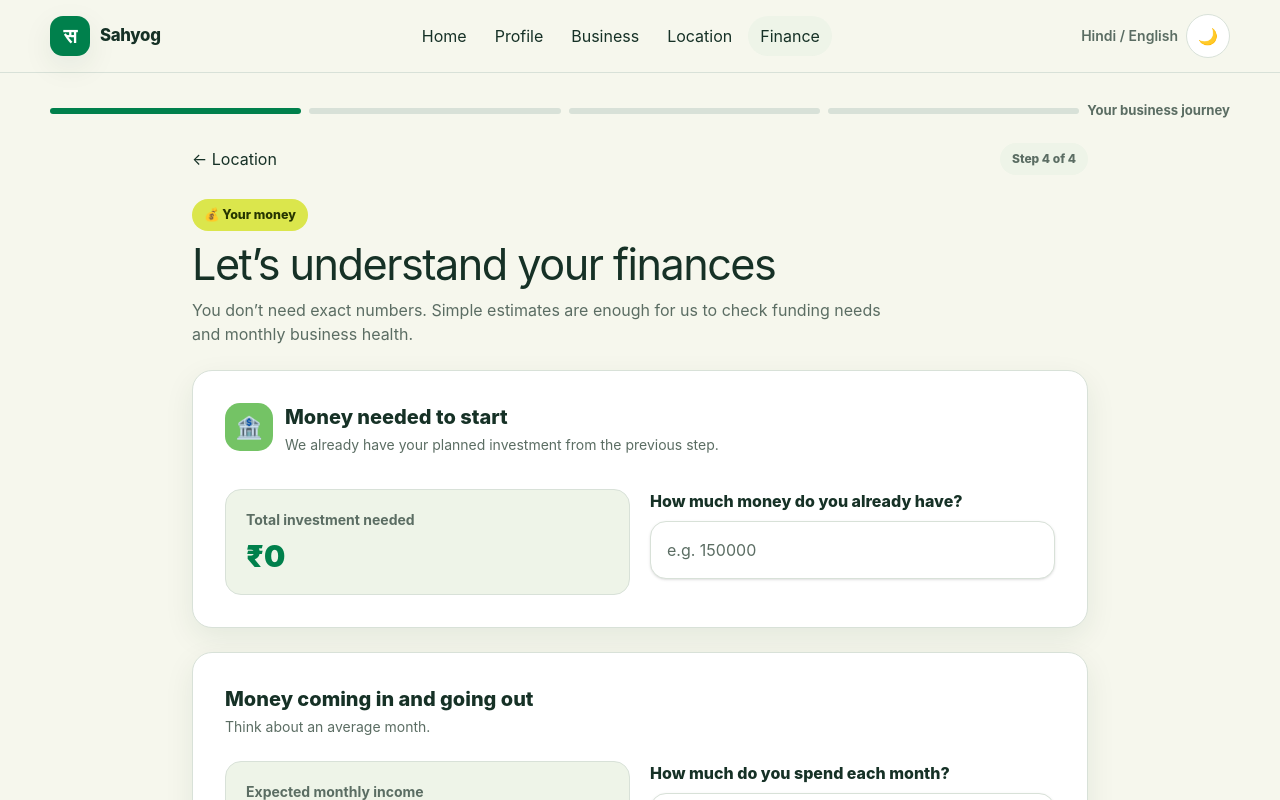
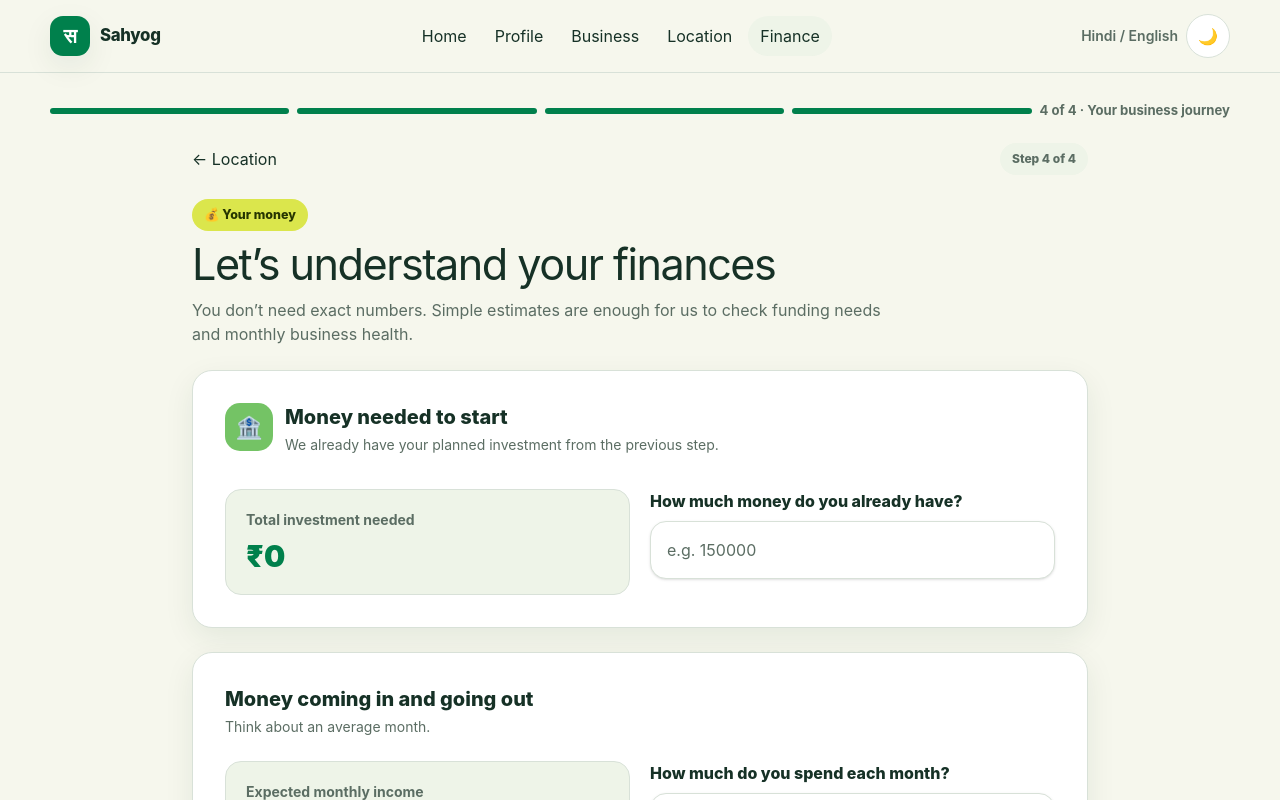
Before and after one commit to BU1lDR/ArthNiti, a React app in the folder frontend/: page /finance in a window 1280 px wide. Shown: the top 800 px of the page. Built offline with nearby package versions, Linux system fonts and the light colour scheme; no server answers; the HTML template or start-up script is replaced by a standard one.

Commit message:
ui: fix route-aware application progress

```diff
--- a/frontend/src/App.jsx
+++ b/frontend/src/App.jsx
@@ -80,7 +80,7 @@ function AppShell({ children }) {
       </header>
 
       <main className="ui-main">
-        {(isJourneyPage || isResultPage) && <JourneyBar isResultPage={isResultPage} />}
+        {(isJourneyPage || isResultPage) && <JourneyBar isResultPage={isResultPage} currentPath={location.pathname} />}
         {children}
       </main>
 
@@ -94,16 +94,21 @@ function AppShell({ children }) {
   )
 }
 
-function JourneyBar({ isResultPage }) {
+function JourneyBar({ isResultPage, currentPath }) {
   const steps = isResultPage ? resultLinks : journey
+  const currentIndex = steps.findIndex((step) => step.path === currentPath)
 
   return (
     <div className="ui-progress" aria-label="Application progress">
       {steps.map((step, index) => (
-        <div key={step.path} className={`ui-progress-step ${index === 0 ? 'is-active' : ''}`} />
+        <div
+          key={step.path}
+          className={`ui-progress-step ${index < currentIndex ? 'is-complete' : ''} ${index === currentIndex ? 'is-active' : ''}`}
+          aria-label={`${step.label}: ${index < currentIndex ? 'complete' : index === currentIndex ? 'current' : 'upcoming'}`}
+        />
       ))}
       <span className="ui-progress-label">
-        {isResultPage ? 'Your results' : 'Your business journey'}
+        {isResultPage ? `${currentIndex + 1} of ${steps.length} · Your results` : `${currentIndex + 1} of ${steps.length} · Your business journey`}
       </span>
     </div>
   )
```
